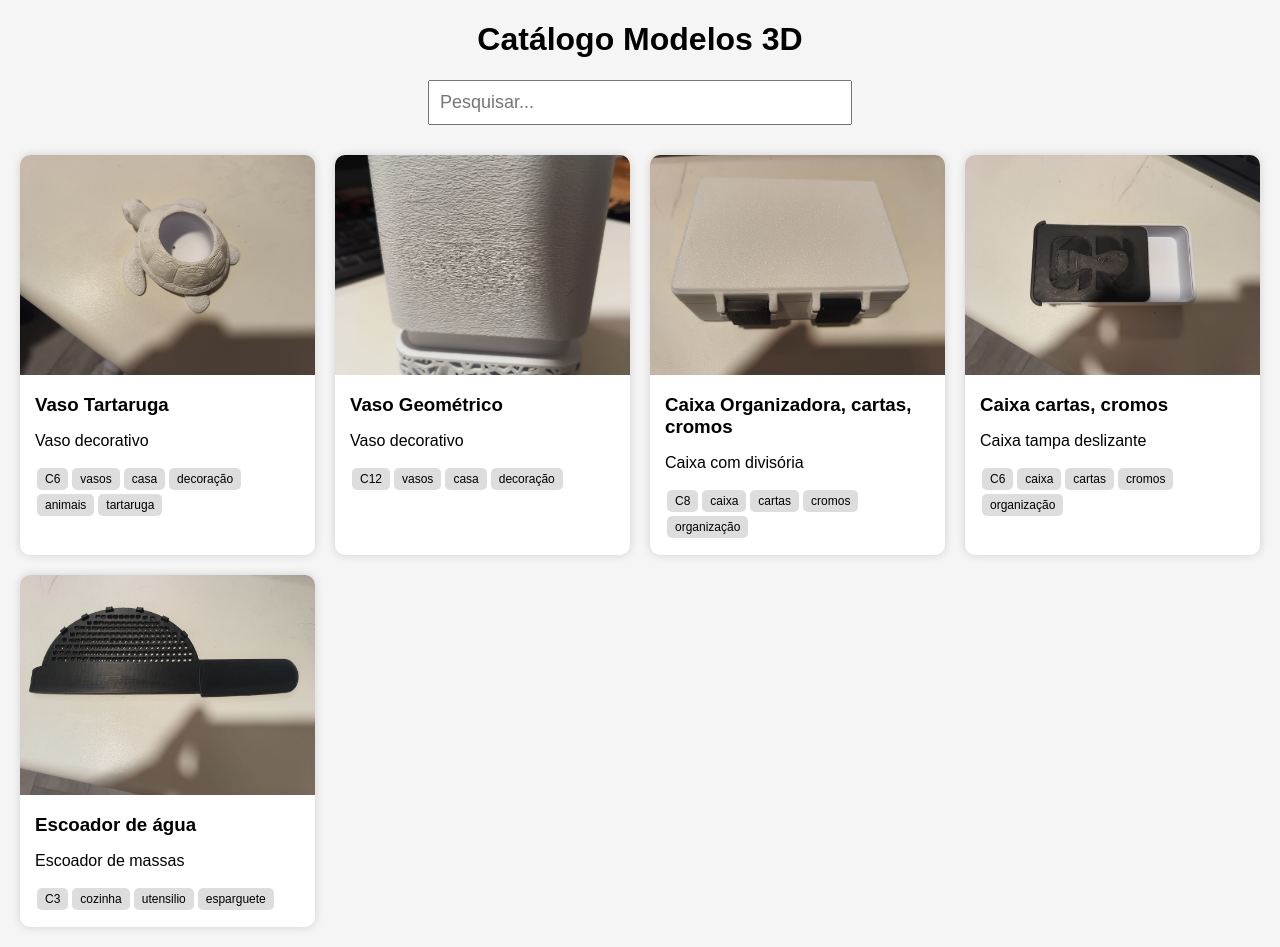
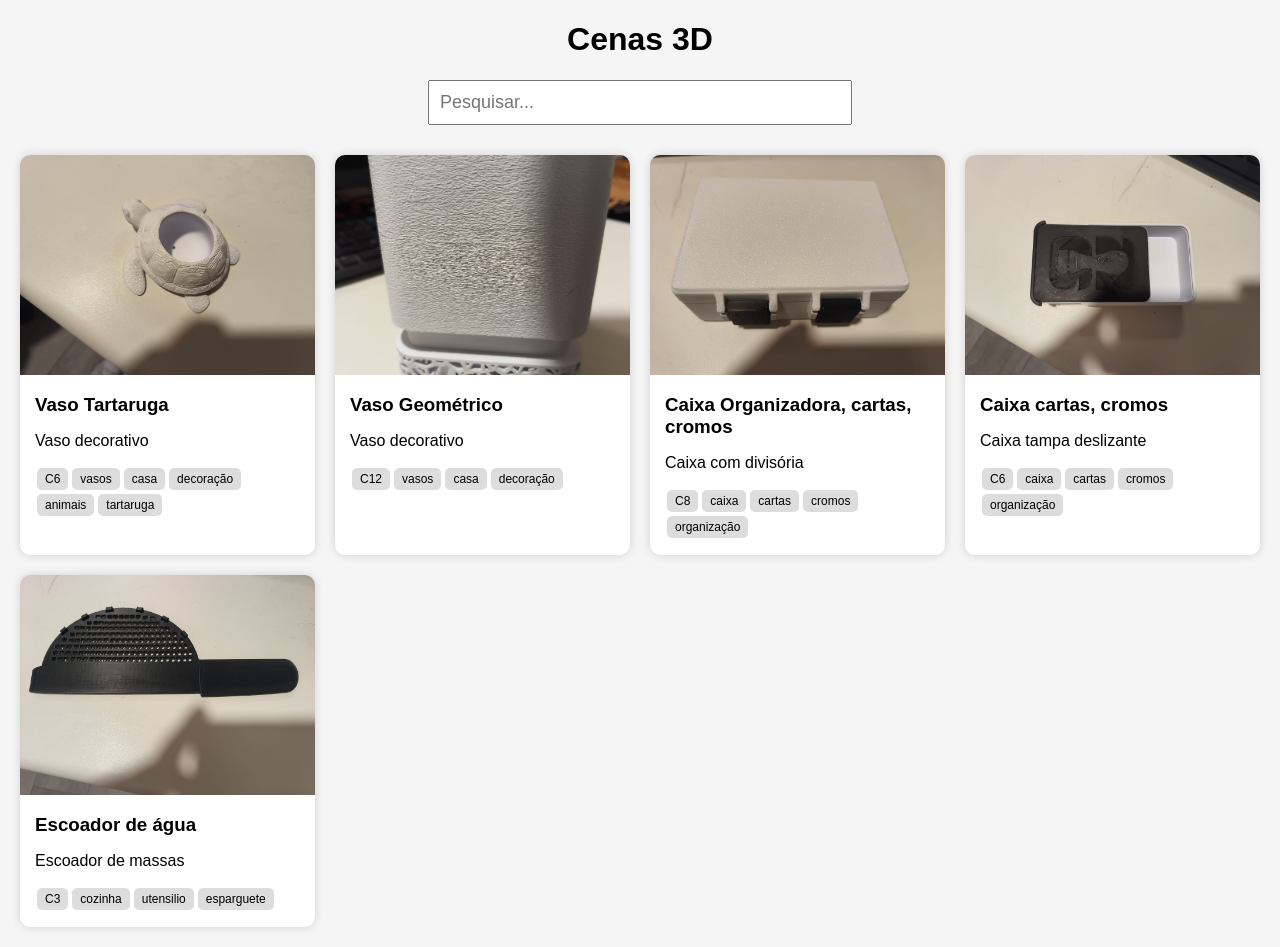
Before and after one commit to fonixcat/3DPRINT, a plain HTML site: page index.html in a window 1280 px wide. Drawn offline with Linux system fonts and the light colour scheme.

Commit message:
Add files via upload

```diff
--- a/index.html
+++ b/index.html
@@ -11,7 +11,7 @@
 
 <header>
 
-<h1>Catálogo Modelos 3D</h1>
+<h1>Cenas 3D</h1>
 
 <input
 type="text"
```
